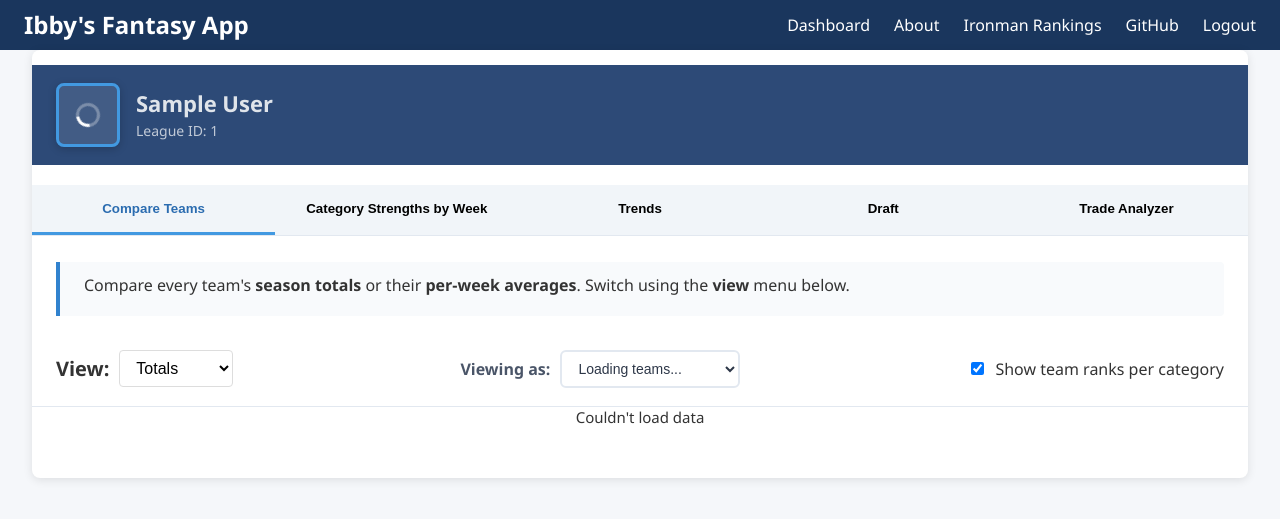
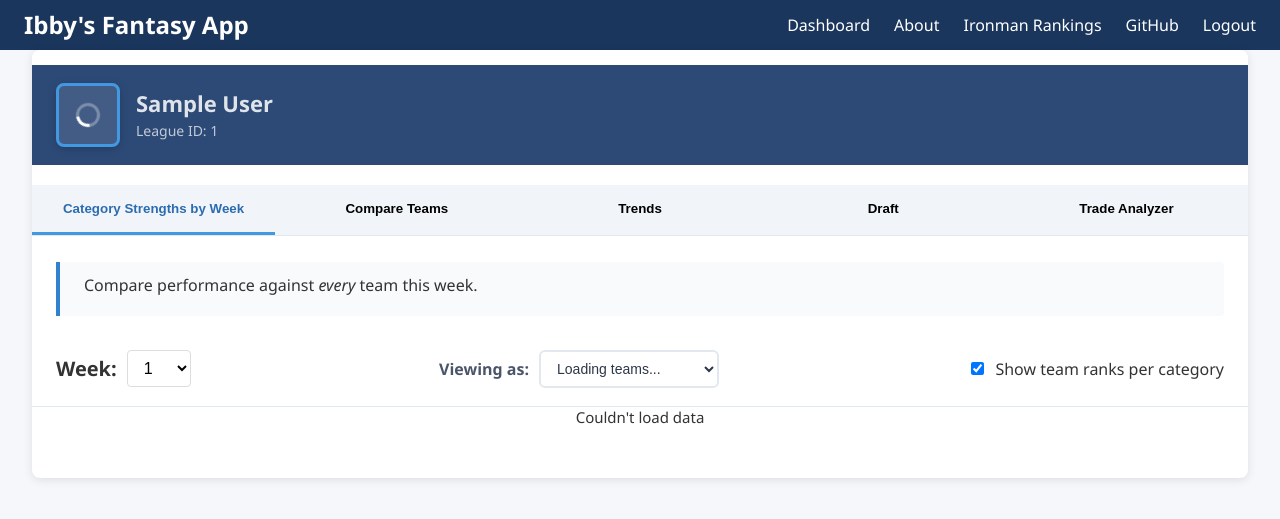
Before and after one commit to AlexIbby/fantasyBasketball, a Flask app: page /dashboard in a window 1280 px wide. Shown: the top 519 px of the page. Run offline with Flask 3, Linux system fonts and the light colour scheme; the visitor is signed in with stand-in values (Sample User, id 1); data that the repository does not hold is empty.

Commit message:
Make weekly view primary and default to current week

```diff
--- a/static/dashboard.js
+++ b/static/dashboard.js
@@ -3,6 +3,7 @@ document.addEventListener('DOMContentLoaded', () => {
   // ============ CONFIG ============
   const CONFIG = {
     MAX_WEEKS: 26,
+    CURRENT_WEEK: 1,
     // Default categories - will be used as fallback
     COLS: [
       ['10', '3PTM', 'high'],
@@ -87,7 +88,9 @@ document.addEventListener('DOMContentLoaded', () => {
     weekly: {
       loadedTeams: [],
       selectedTeamIndex: 0,
-      userTeamIndex: 0
+      userTeamIndex: 0,
+      selectedWeek: 1,
+      currentWeek: 1
     },
     compare: {
       seasonPayload: null,
@@ -289,14 +292,29 @@ document.addEventListener('DOMContentLoaded', () => {
         if (!r.ok) throw new Error(`API returned ${r.status}`);
 
         const data = await r.json();
+        const leagueBlocks = data?.fantasy_content?.league || [];
 
-        const settings = data.fantasy_content.league[1]?.settings?.[0];
-        if (!settings || !settings.stat_categories || !settings.stat_categories.stats) {
-          console.warn('No stat_categories found in expected structure');
-          return false;
+        const normalizeWeek = value => {
+          if (value === null || value === undefined) return null;
+          const raw = Array.isArray(value) ? value[0] : value;
+          const parsed = parseInt(raw, 10);
+          return Number.isNaN(parsed) ? null : parsed;
+        };
+
+        const metaBlock = leagueBlocks.find(block => block?.current_week || block?.[0]?.current_week) || leagueBlocks[0] || {};
+        let currentWeek = normalizeWeek(metaBlock?.current_week ?? metaBlock?.[0]?.current_week);
+        if (currentWeek === null) {
+          currentWeek = CONFIG.CURRENT_WEEK || 1;
         }
 
-        const statCats = settings.stat_categories.stats;
+        const settingsBlock = leagueBlocks.find(block => block?.settings)?.settings?.[0];
+        if (!settingsBlock || !settingsBlock.stat_categories || !settingsBlock.stat_categories.stats) {
+          console.warn('No stat_categories found in expected structure');
+          CONFIG.CURRENT_WEEK = currentWeek;
+          return { success: true, categoriesLoaded: false, currentWeek };
+        }
+
+        const statCats = settingsBlock.stat_categories.stats;
         console.log('Found stat categories:', statCats.length);
 
         const categories = [];
@@ -323,17 +341,19 @@ document.addEventListener('DOMContentLoaded', () => {
           ]);
         });
 
-        if (categories.length > 0) {
+        const categoriesLoaded = categories.length > 0;
+        if (categoriesLoaded) {
           console.log('Successfully loaded league categories:', categories);
           CONFIG.COLS = categories;
-          return true;
         } else {
           console.warn('No enabled categories found in league settings');
-          return false;
         }
+
+        CONFIG.CURRENT_WEEK = currentWeek;
+        return { success: true, categoriesLoaded, currentWeek };
       } catch (e) {
         console.error('Error loading league settings:', e);
-        return false;
+        return { success: false, categoriesLoaded: false, currentWeek: CONFIG.CURRENT_WEEK || 1 };
       }
     },
 
@@ -450,8 +470,13 @@ document.addEventListener('DOMContentLoaded', () => {
   const Renderer = {
     // Initialize week selector options
     initWeekSelector: () => {
-      for (let w = 1; w <= CONFIG.MAX_WEEKS; w++) {
-        DOM.weekly.weekSel.insertAdjacentHTML('beforeend', `<option value="${w}">${w}</option>`);
+      const { weekSel } = DOM.weekly;
+      if (!weekSel) return;
+
+      weekSel.innerHTML = '';
+      const totalWeeks = Math.max(CONFIG.MAX_WEEKS, STATE.weekly.currentWeek || CONFIG.CURRENT_WEEK || 1);
+      for (let w = 1; w <= totalWeeks; w++) {
+        weekSel.insertAdjacentHTML('beforeend', `<option value="${w}">${w}</option>`);
       }
     },
 
@@ -732,6 +757,11 @@ document.addEventListener('DOMContentLoaded', () => {
     loadWeek: async (week) => {
       const { scoreTable } = DOM.weekly;
 
+      STATE.weekly.selectedWeek = week;
+      if (DOM.weekly.weekSel) {
+        DOM.weekly.weekSel.value = String(week);
+      }
+
       scoreTable.innerHTML = `
         <caption>
           <div class="trends-loading-wrapper">
@@ -820,12 +850,18 @@ document.addEventListener('DOMContentLoaded', () => {
   // ============ Initialize UI ============
   const initUI = async () => {
     // Try to load league settings first
+    let leagueMeta = { currentWeek: CONFIG.CURRENT_WEEK || STATE.weekly.currentWeek || 1 };
     try {
-      await DataService.tryGetLeagueSettings();
+      const result = await DataService.tryGetLeagueSettings();
+      if (result) leagueMeta = result;
       console.log('Final CONFIG.COLS after initialization:', CONFIG.COLS);
     } catch (e) {
       console.error('Failed to load league settings:', e);
     }
+
+    const resolvedCurrentWeek = leagueMeta?.currentWeek || CONFIG.CURRENT_WEEK || STATE.weekly.currentWeek || 1;
+    STATE.weekly.currentWeek = resolvedCurrentWeek;
+    STATE.weekly.selectedWeek = resolvedCurrentWeek;
 
     // Initialize tab navigation
     document.querySelectorAll('.nav-tab').forEach(tab => {
@@ -839,6 +875,9 @@ document.addEventListener('DOMContentLoaded', () => {
 
     // Initialize week selector
     Renderer.initWeekSelector();
+    if (DOM.weekly.weekSel) {
+      DOM.weekly.weekSel.value = resolvedCurrentWeek.toString();
+    }
 
     // Set up toggle buttons for views
     DOM.weekly.cardsViewBtn?.addEventListener('click', () => Utils.switchView('cards', DOM.weekly));
@@ -850,7 +889,12 @@ document.addEventListener('DOMContentLoaded', () => {
     Utils.initResponsiveView();
 
     // Set up event listeners
-    DOM.weekly.weekSel.addEventListener('change', () => API.loadWeek(+DOM.weekly.weekSel.value));
+    DOM.weekly.weekSel?.addEventListener('change', () => {
+      const selectedWeek = parseInt(DOM.weekly.weekSel.value, 10);
+      if (Number.isNaN(selectedWeek)) return;
+      STATE.weekly.selectedWeek = selectedWeek;
+      API.loadWeek(selectedWeek);
+    });
 
     // Team selection event listeners
     DOM.weekly.teamSel?.addEventListener('change', () => {
@@ -907,7 +951,7 @@ document.addEventListener('DOMContentLoaded', () => {
     });
 
     // Load initial data
-    API.loadWeek(1);
+    API.loadWeek(resolvedCurrentWeek);
     // Also load season stats for the compare tab
     if (document.querySelector('[data-target="tab-compare"]')?.classList.contains('active')) {
       API.loadSeasonStats();
--- a/templates/dashboard.html
+++ b/templates/dashboard.html
@@ -51,12 +51,54 @@
       </div>
     </header>    <!-- nav tabs -->
     <nav class="nav-tabs">
-      <button class="nav-tab active" data-target="tab-compare">Compare Teams</button>
-      <button class="nav-tab"        data-target="tab-cat">Category Strengths by Week</button>
+      <button class="nav-tab active" data-target="tab-cat">Category Strengths by Week</button>
+      <button class="nav-tab"        data-target="tab-compare">Compare Teams</button>
       <button class="nav-tab"        data-target="tab-trends">Trends</button>
       <button class="nav-tab"        data-target="tab-draft">Draft</button>
-      <button class="nav-tab"        data-target="tab-trade">Trade Analyzer</button>    </nav><!-- ═══════════ COMPARE TEAMS ═══════════ -->
-    <section id="tab-compare" class="tab-pane active">
+      <button class="nav-tab"        data-target="tab-trade">Trade Analyzer</button>    </nav><!-- ═══════════ CATEGORY STRENGTHS ═══════════ -->
+    <section id="tab-cat" class="tab-pane active">
+      <div class="info-box">
+        <div class="info-main">
+          <p>Compare performance against <em>every</em> team this week.</p>
+        </div>
+        <div id="weeklyAnalysisSummary" class="info-analysis"></div>
+      </div>
+
+      <div class="filters">
+        <div class="week-selector">
+          <span class="week-label">Week:</span>
+          <select id="weekSel"></select>
+        </div>
+
+        <div class="team-selector">
+          <span class="team-label">Viewing as:</span>
+          <select id="weeklyTeamSel" class="team-select">
+            <option value="">Loading teams...</option>
+          </select>
+        </div>
+
+        <label class="checkbox-container">
+          <input type="checkbox" id="showRanks" checked>
+          Show team ranks per category
+        </label>
+
+        <!-- view-toggle appears on mobile -->
+        <div class="view-toggle">
+          <button id="cardsView" class="active">Cards</button>
+          <button id="tableView">Table</button>
+        </div>
+      </div>
+
+      <!-- desktop table -->
+      <div class="table-container">
+        <table id="scoreTable"></table>
+      </div>
+
+      <!-- mobile cards -->
+      <div class="cards-container" id="cardsContainer"></div>
+    </section>
+    <!-- ═══════════ COMPARE TEAMS ═══════════ -->
+    <section id="tab-compare" class="tab-pane">
       <div class="info-box">
         <div class="info-main">
           <p>Compare every team's <strong>season totals</strong> or their <strong>per-week averages</strong>. Switch using the <strong>view</strong> menu below.</p>
@@ -100,49 +142,6 @@
 
       <!-- mobile cards -->
       <div class="cards-container" id="compareCardsContainer"></div>
-    </section>
-
-    <!-- ═══════════ CATEGORY STRENGTHS ═══════════ -->
-    <section id="tab-cat" class="tab-pane">
-      <div class="info-box">
-        <div class="info-main">
-          <p>Compare performance against <em>every</em> team this week.</p>
-        </div>
-        <div id="weeklyAnalysisSummary" class="info-analysis"></div>
-      </div>
-
-      <div class="filters">
-        <div class="week-selector">
-          <span class="week-label">Week:</span>
-          <select id="weekSel"></select>
-        </div>
-
-        <div class="team-selector">
-          <span class="team-label">Viewing as:</span>
-          <select id="weeklyTeamSel" class="team-select">
-            <option value="">Loading teams...</option>
-          </select>
-        </div>
-
-        <label class="checkbox-container">
-          <input type="checkbox" id="showRanks" checked>
-          Show team ranks per category
-        </label>
-
-        <!-- view-toggle appears on mobile -->
-        <div class="view-toggle">
-          <button id="cardsView" class="active">Cards</button>
-          <button id="tableView">Table</button>
-        </div>
-      </div>
-
-      <!-- desktop table -->
-      <div class="table-container">
-        <table id="scoreTable"></table>
-      </div>
-
-      <!-- mobile cards -->
-      <div class="cards-container" id="cardsContainer"></div>
     </section>
     <!-- ═══════════ TRENDS ═══════════ -->
     <section id="tab-trends" class="tab-pane">
```
